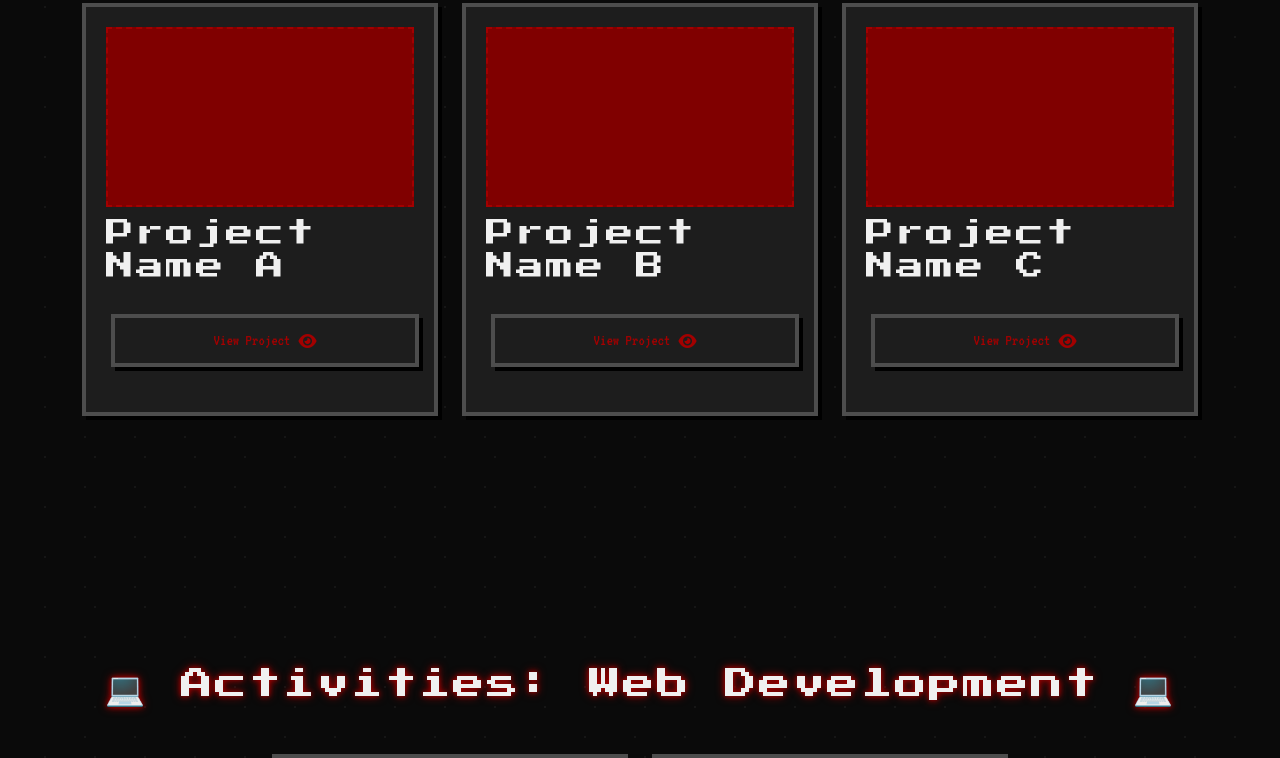
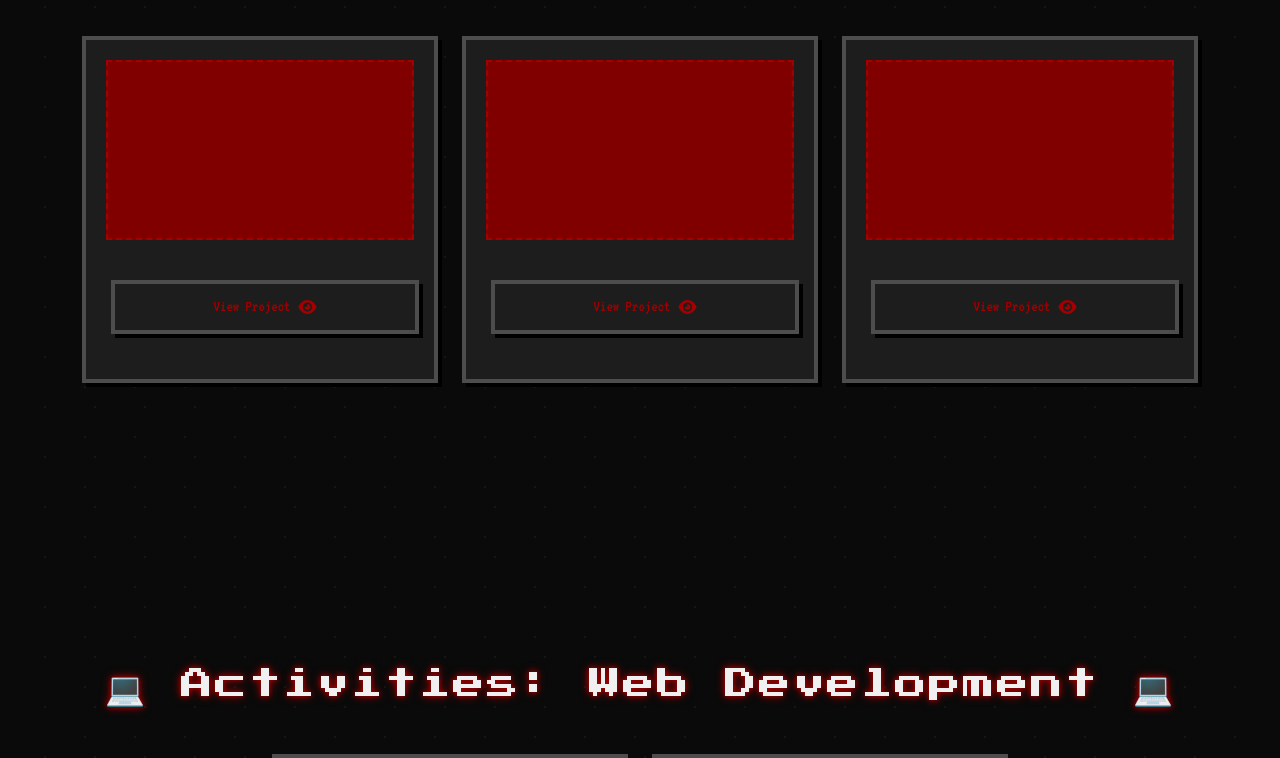
Before and after one commit to zeejojo/zeejojo.github.io, a plain HTML site: page index.html in a window 1280 px wide. Shown: the part 1698-2456 px from the top of the page. Drawn offline with nearby package versions, Linux system fonts and the light colour scheme.

Commit message:
finalizing version 2

```diff
--- a/index.html
+++ b/index.html
@@ -487,7 +487,7 @@
                 <div class="row align-items-start">
                     <div class="col-lg-4 d-flex justify-content-center mb-4 mb-lg-0">
                         <div class="avatar-frame">
-                            <p class="avatar-text">INSERT IMAGE</p>
+                            <p class="avatar-text"></p>
                         </div>
                     </div>
                     <div class="col-lg-8 intro-text-links">
@@ -551,7 +551,7 @@
                         <div class="pixel-block project-card">
                             <div class="image-placeholder"></div>
                             <div class="card-content-body">
-                                <h3>Project Name A</h3>
+                                <h3></h3>
                                 <button type="button" class="pixel-button view-project-btn" data-bs-toggle="modal" data-bs-target="#projectModal1">
                                     View Project <i class="fas fa-eye"></i>
                                 </button>
@@ -563,7 +563,7 @@
                         <div class="pixel-block project-card">
                             <div class="image-placeholder"></div>
                             <div class="card-content-body">
-                                <h3>Project Name B</h3>
+                                <h3></h3>
                                 <button type="button" class="pixel-button view-project-btn" data-bs-toggle="modal" data-bs-target="#projectModal2">
                                     View Project <i class="fas fa-eye"></i>
                                 </button>
@@ -575,7 +575,7 @@
                         <div class="pixel-block project-card">
                             <div class="image-placeholder"></div>
                             <div class="card-content-body">
-                                <h3>Project Name C</h3>
+                                <h3></h3>
                                 <button type="button" class="pixel-button view-project-btn" data-bs-toggle="modal" data-bs-target="#projectModal3">
                                     View Project <i class="fas fa-eye"></i>
                                 </button>
@@ -601,7 +601,7 @@
                                 <p class="activity-description">A responsive web page created to highlight the product features of a gaming mouse.</p>
                                 <p class="activity-details">Tech: HTML, CSS, Bootstrap</p>
                                 <button type="button" class="pixel-button view-activity-btn" data-bs-toggle="modal" data-bs-target="#activityModal1">
-                                    View More
+                                    View Activity <i class="fas fa-eye"></i>
                                 </button>
                             </div>
                         </div>
@@ -617,7 +617,7 @@
                                 <p class="activity-description">A travel-themed landing page demonstrating clean design principles and high-quality photo presentation.</p>
                                 <p class="activity-details">Tech: HTML, CSS, JavaScript, Bootstrap</p>
                                 <button type="button" class="pixel-button view-activity-btn" data-bs-toggle="modal" data-bs-target="#activityModal2">
-                                    View More
+                                    View Activity <i class="fas fa-eye"></i>
                                 </button>
                             </div>
                         </div>
@@ -638,7 +638,7 @@
         <div class="modal-dialog modal-dialog-centered modal-lg">
             <div class="modal-content pixel-block">
                 <div class="modal-header">
-                    <h5 class="modal-title" id="projectModal1Label">Project Name A: Cool Web Project</h5>
+                    <h5 class="modal-title" id="projectModal1Label"></h5>
                     <button type="button" class="modal-close-btn" data-bs-dismiss="modal" aria-label="Close">
                         <i class="fas fa-minus"></i>
                     </button>
@@ -655,7 +655,7 @@
         <div class="modal-dialog modal-dialog-centered modal-lg">
             <div class="modal-content pixel-block">
                 <div class="modal-header">
-                    <h5 class="modal-title" id="projectModal2Label">Project Name B: C++ Console App</h5>
+                    <h5 class="modal-title" id="projectModal2Label"></h5>
                     <button type="button" class="modal-close-btn" data-bs-dismiss="modal" aria-label="Close">
                         <i class="fas fa-minus"></i>
                     </button>
@@ -672,7 +672,7 @@
         <div class="modal-dialog modal-dialog-centered modal-lg">
             <div class="modal-content pixel-block">
                 <div class="modal-header">
-                    <h5 class="modal-title" id="projectModal3Label">Project Name C: Python Script</h5>
+                    <h5 class="modal-title" id="projectModal3Label"></h5>
                     <button type="button" class="modal-close-btn" data-bs-dismiss="modal" aria-label="Close">
                         <i class="fas fa-minus"></i>
                     </button>
```
